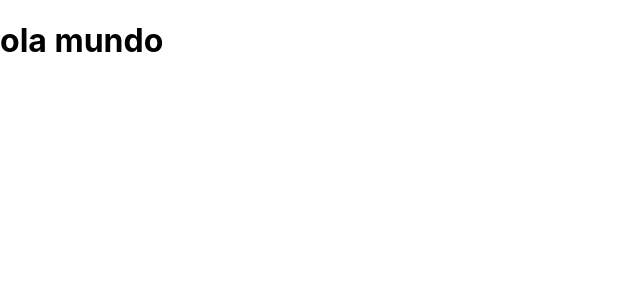
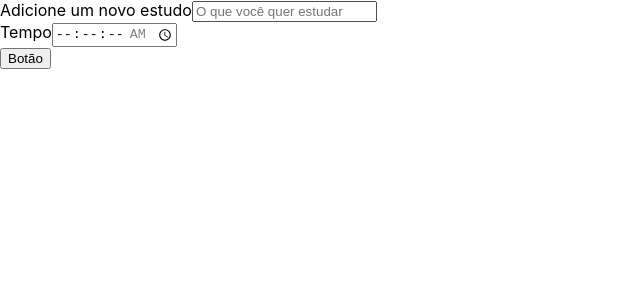
Before and after one commit to MatheusGorga/alura-studies, a React (Create React App) app: page / in a window 1280 px wide. Shown: the top 300 px of the page, without its empty margins (0-640 px from the left). Built offline with nearby package versions, Linux system fonts and the light colour scheme.

Commit message:
create button and form

```diff
--- a/public/index.html
+++ b/public/index.html
@@ -10,34 +10,14 @@
       content="Web site created using create-react-app"
     />
     <link rel="apple-touch-icon" href="%PUBLIC_URL%/logo192.png" />
-    <!--
-      manifest.json provides metadata used when your web app is installed on a
-      user's mobile device or desktop. See https://developers.google.com/web/fundamentals/web-app-manifest/
-    -->
+
     <link rel="manifest" href="%PUBLIC_URL%/manifest.json" />
-    <!--
-      Notice the use of %PUBLIC_URL% in the tags above.
-      It will be replaced with the URL of the `public` folder during the build.
-      Only files inside the `public` folder can be referenced from the HTML.
 
-      Unlike "/favicon.ico" or "favicon.ico", "%PUBLIC_URL%/favicon.ico" will
-      work correctly both with client-side routing and a non-root public URL.
-      Learn how to configure a non-root public URL by running `npm run build`.
-    -->
-    <title>React App</title>
+    <title>Alura Studies</title>
   </head>
   <body>
     <noscript>You need to enable JavaScript to run this app.</noscript>
     <div id="root"></div>
-    <!--
-      This HTML file is a template.
-      If you open it directly in the browser, you will see an empty page.
 
-      You can add webfonts, meta tags, or analytics to this file.
-      The build step will place the bundled scripts into the <body> tag.
-
-      To begin the development, run `npm start` or `yarn start`.
-      To create a production bundle, use `npm run build` or `yarn build`.
-    -->
   </body>
 </html>
--- a/src/App.tsx
+++ b/src/App.tsx
@@ -1,10 +1,11 @@
 import React from 'react';
+import Formulario from './components/Form';
 
 function App() {
   return (
-      <h1>
-        ola mundo
-      </h1>
+      <>
+        <Formulario/>
+      </>
 
   );
 }
--- /dev/null
+++ b/src/components/Button/index.tsx
@@ -0,0 +1,13 @@
+import React from 'react';
+
+class Botao extends React.Component {
+  render() {
+     return (
+       <button>
+           Botão
+         </button>
+        )
+     }
+    }
+
+    export default Botao;
--- /dev/null
+++ b/src/components/Form/index.tsx
@@ -0,0 +1,35 @@
+import React from "react";
+import Botao from "../Button";
+
+class Formulario extends React.Component {
+  render() {
+    return (
+      <form>
+        <div>
+          <label htmlFor="tarefa">Adicione um novo estudo</label>
+          <input
+            type="text"
+            name="tarefa"
+            id="tarefa"
+            placeholder="O que você quer estudar"
+            required
+          />
+        </div>
+        <div>
+          <label htmlFor="tempo">Tempo</label>
+          <input
+            type="time"
+            step="1"
+            name="tempo"
+            id="tempo"
+            min="00:00:00"
+            max="01:30:00"
+            required
+          />
+        </div>
+        <Botao />
+      </form>
+    );
+  }
+}
+export default Formulario;
```
